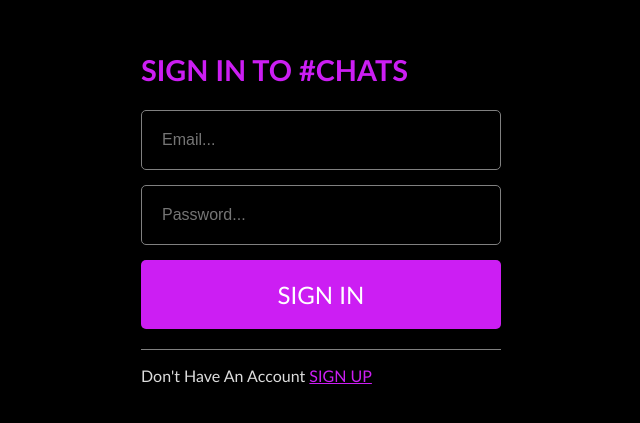
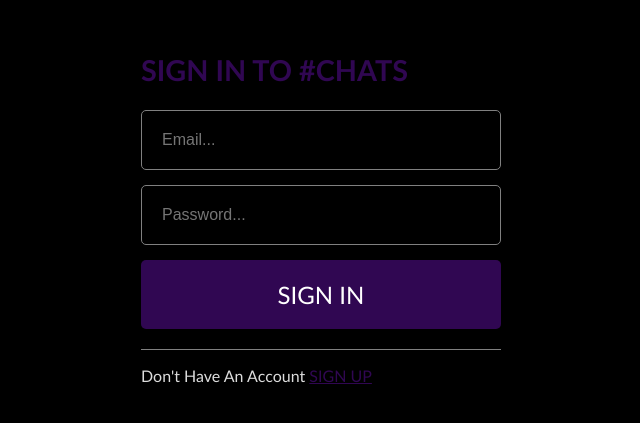
Before and after one commit to Alvin0305/HashChats, a React (Vite) app in the folder frontend/: page / in a window 1280 px wide. Shown: the part 185-608 px from the top of the page, without its empty margins (319-959 px from the left). Built offline with nearby package versions, Linux system fonts and the light colour scheme; no server answers.

Commit message:
ui change

```diff
--- a/frontend/src/styles/variables.css
+++ b/frontend/src/styles/variables.css
@@ -1,9 +1,9 @@
 :root {
     --font-text: 'Trebuchet MS', 'Lucida Sans Unicode', 'Lucida Grande', 'Lucida Sans', Arial, sans-serif;
 
-    --color-primary: #cc1ef3;
-    --color-secondary: #F520F0;
-    --color-reply: #FF60FF;
+    --color-primary: #9116f655;
+    --color-secondary: #9116f699;
+    --color-reply: #9116f6ff;
     --color-tertiary: #111;
     --color-hover: #111;
     --color-highlight: #333;
```
